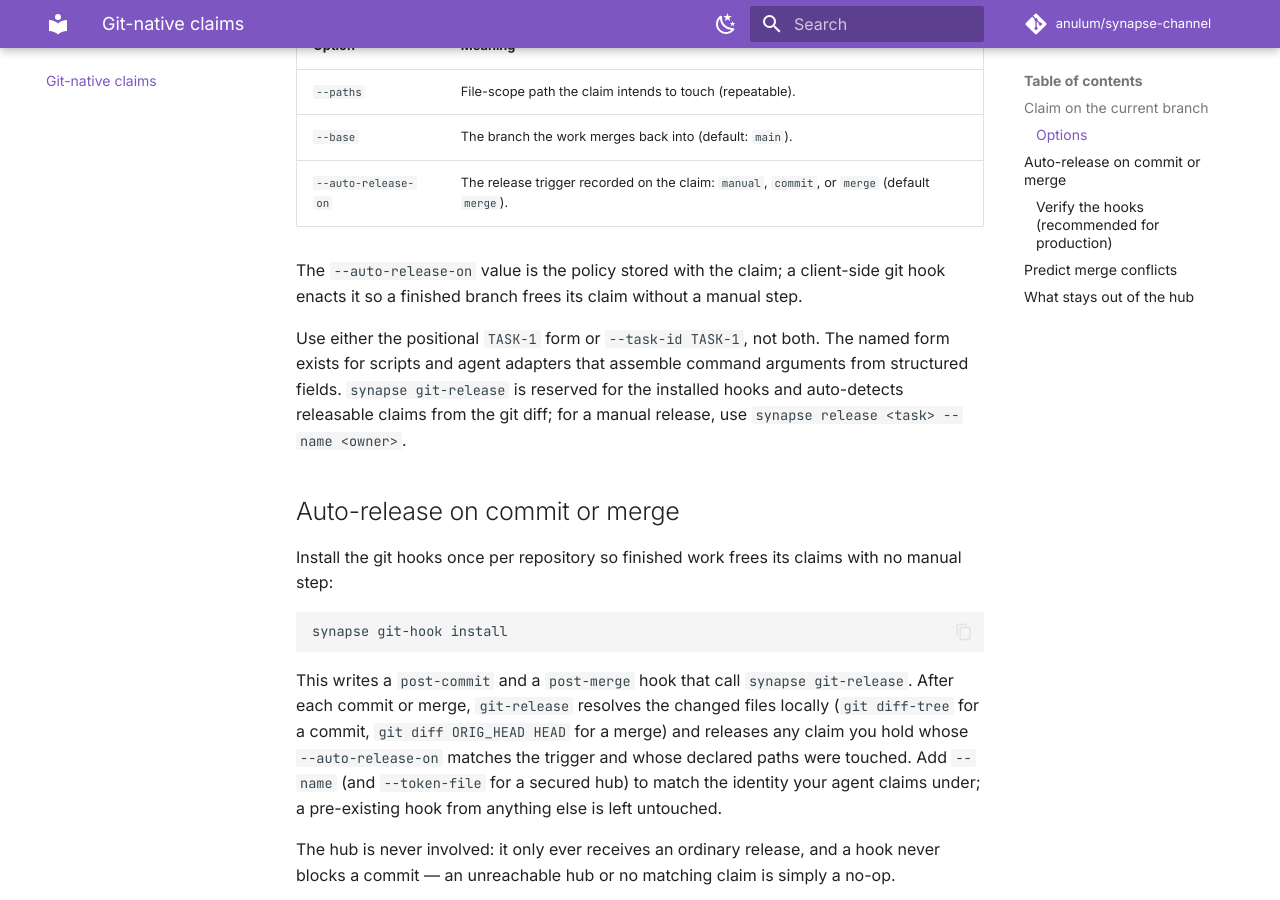
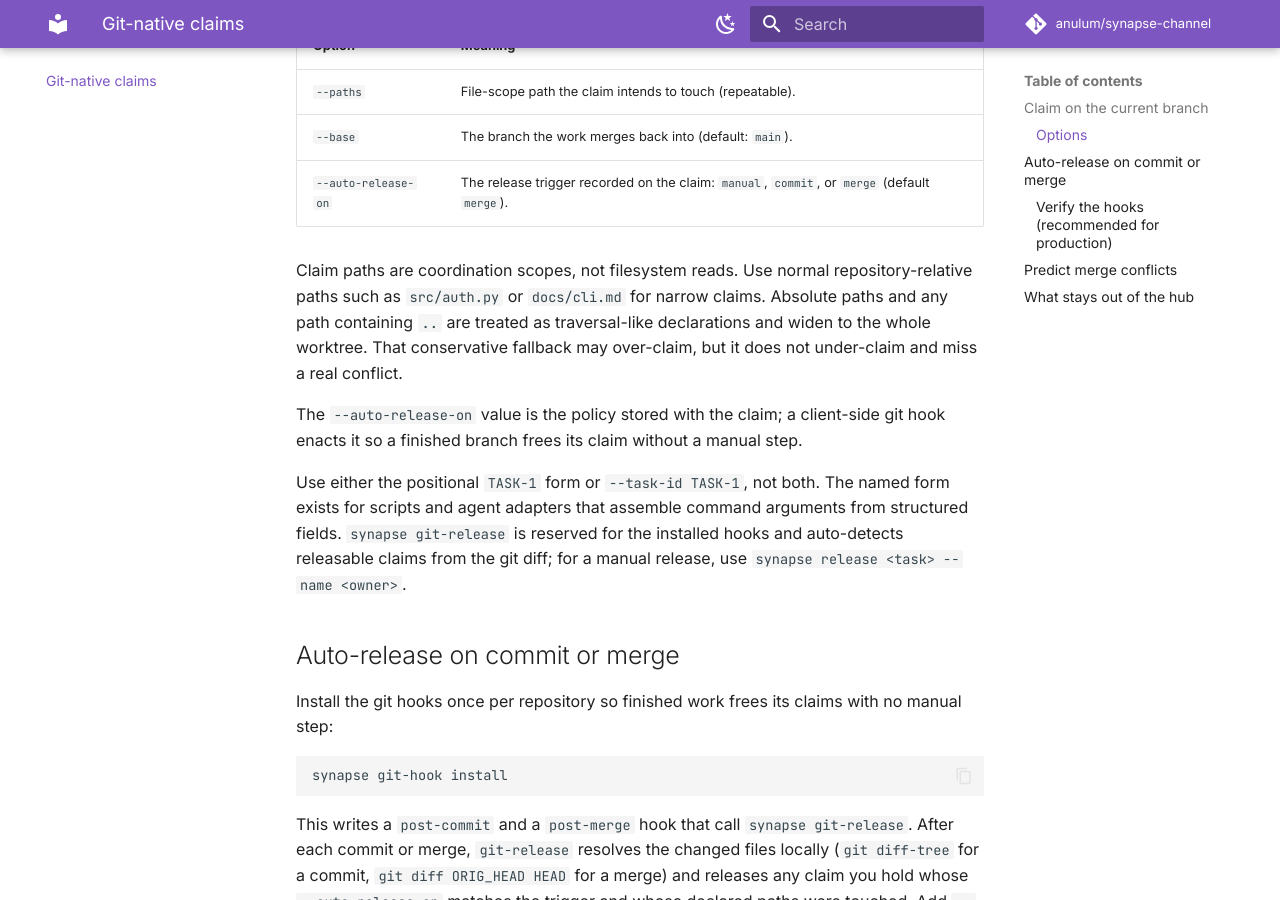
Before and after one commit to anulum/synapse-channel, an MkDocs documentation site: the page built from docs/git-claims.md, in a window 1280 px wide and 900 px high, scrolled down 875 px. Built offline with MkDocs 1.6.1 and Material for MkDocs 9.7.7, drawn with Linux system fonts in a browser that asks for light colours; comment, search, counter and statistics services are not loaded.

Commit message:
fix: widen traversal claim paths
Authored by Anulum Fortis & Arcane Sapience (protoscience@anulum.li)

```diff
--- a/docs/_generated/capability_manifest.json
+++ b/docs/_generated/capability_manifest.json
@@ -7,7 +7,7 @@
     "optional_dependency_groups": 4,
     "package_modules": 116,
     "public_api_exports": 59,
-    "tests": 1476,
+    "tests": 1480,
     "version": "0.45.0",
     "wire_message_types": 53,
     "workflows": 10
--- a/docs/git-claims.md
+++ b/docs/git-claims.md
@@ -44,6 +44,12 @@ Active claims (1):
 | `--paths` | File-scope path the claim intends to touch (repeatable). |
 | `--base` | The branch the work merges back into (default: `main`). |
 | `--auto-release-on` | The release trigger recorded on the claim: `manual`, `commit`, or `merge` (default `merge`). |
+
+Claim paths are coordination scopes, not filesystem reads. Use normal
+repository-relative paths such as `src/auth.py` or `docs/cli.md` for narrow
+claims. Absolute paths and any path containing `..` are treated as traversal-like
+declarations and widen to the whole worktree. That conservative fallback may
+over-claim, but it does not under-claim and miss a real conflict.
 
 The `--auto-release-on` value is the policy stored with the claim; a client-side
 git hook enacts it so a finished branch frees its claim without a manual step.
```
Also changed, not shown: README.md (+6 -4 lines), docs/cli.md (+5 -0 lines), 4 other files.
